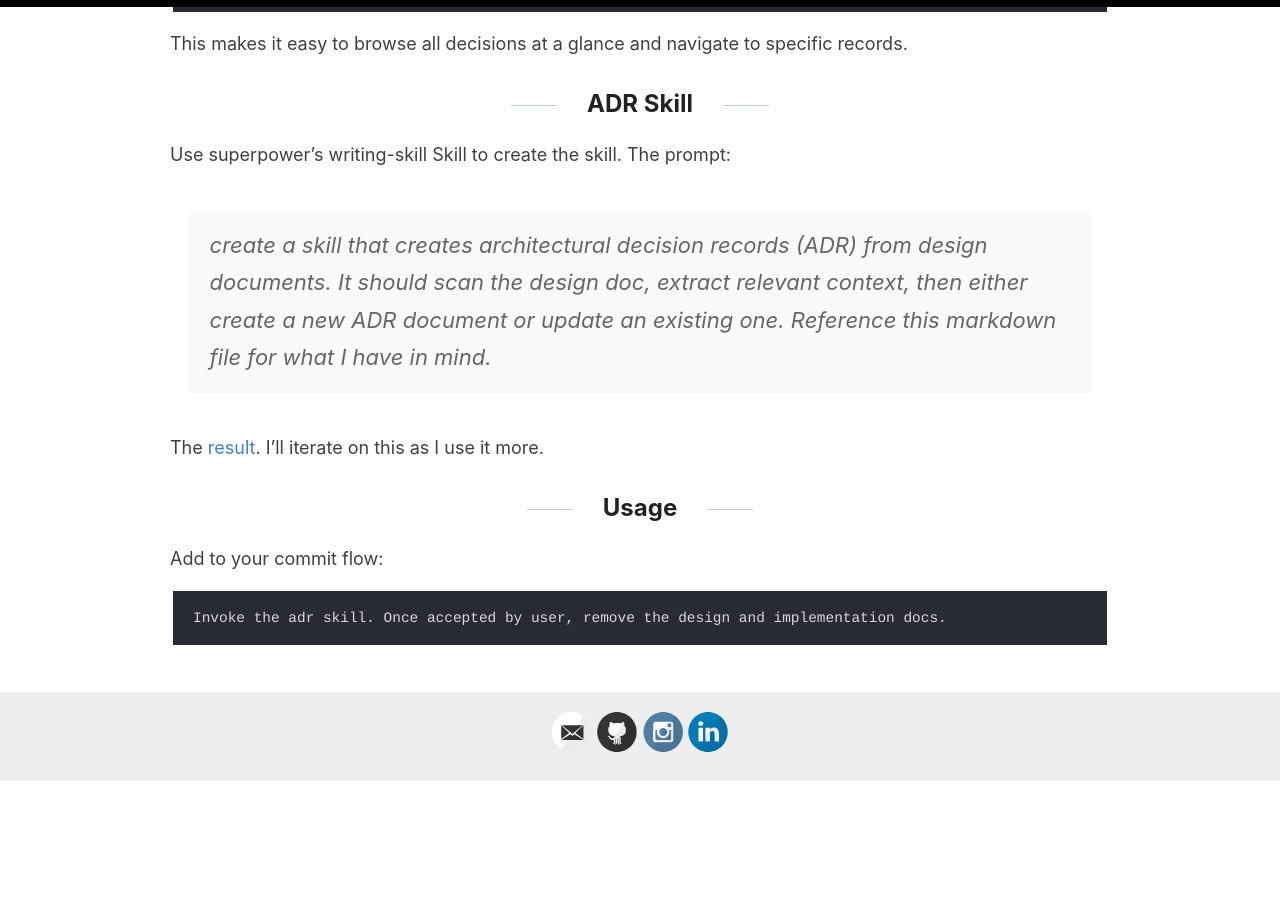
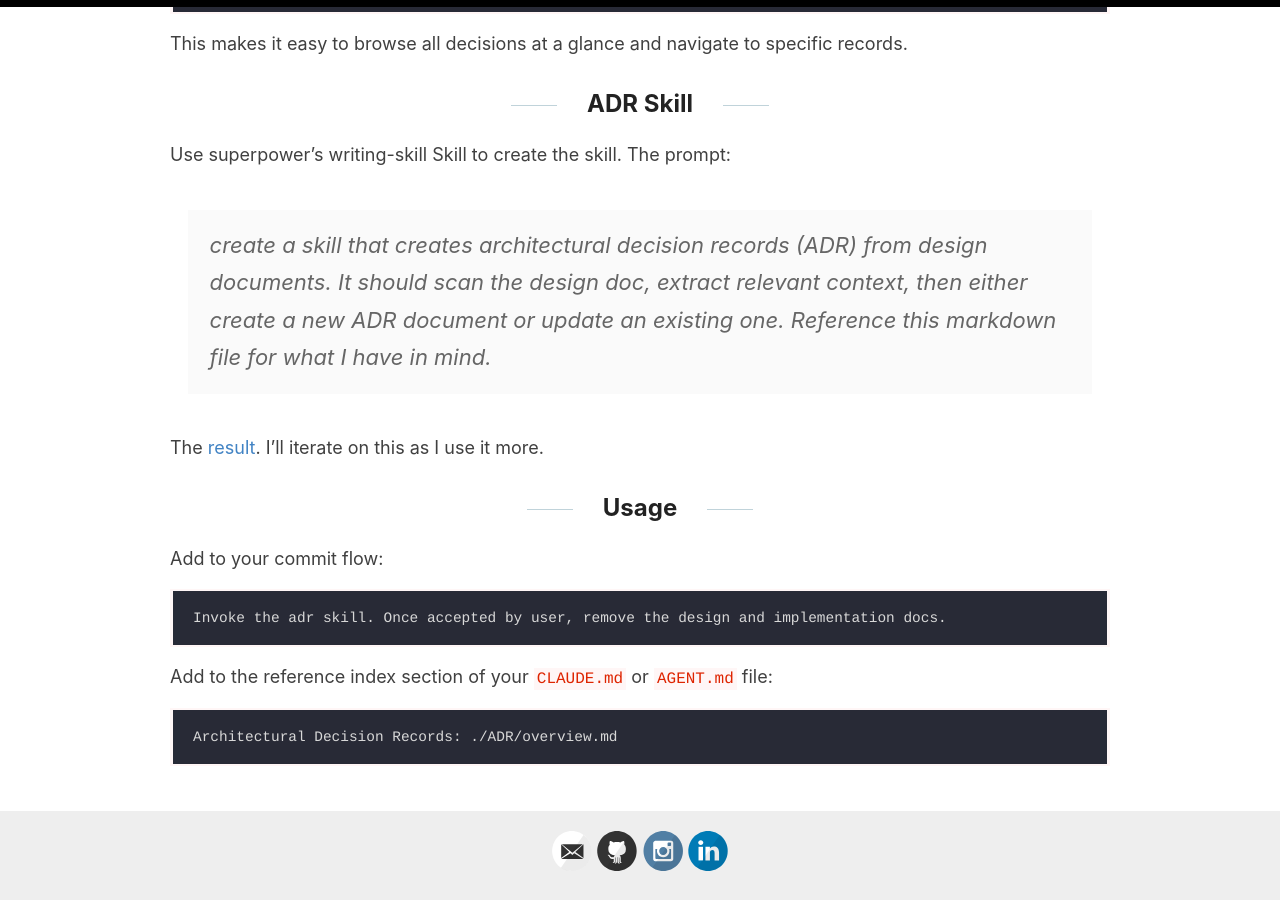
Before and after one commit to kfchou/kfchou.github.io, a Jekyll site: the page built from _posts/2026-03-11-ADR-skill.md, in a window 1280 px wide and 900 px high, scrolled down 3270 px. Built offline with Jekyll 4.4.1, drawn with Linux system fonts in a browser that asks for light colours; comment, search, counter and statistics services are not loaded; before the commit the page ends 4052 px from its top, so only the background shows below that.

Commit message:
add agent.md usage

````diff
--- a/_posts/2026-03-11-ADR-skill.md
+++ b/_posts/2026-03-11-ADR-skill.md
@@ -111,3 +111,8 @@ Add to your commit flow:
 ```
 Invoke the adr skill. Once accepted by user, remove the design and implementation docs.
 ```
+
+Add to the reference index section of your `CLAUDE.md` or `AGENT.md` file:
+```
+Architectural Decision Records: ./ADR/overview.md
+```
````
